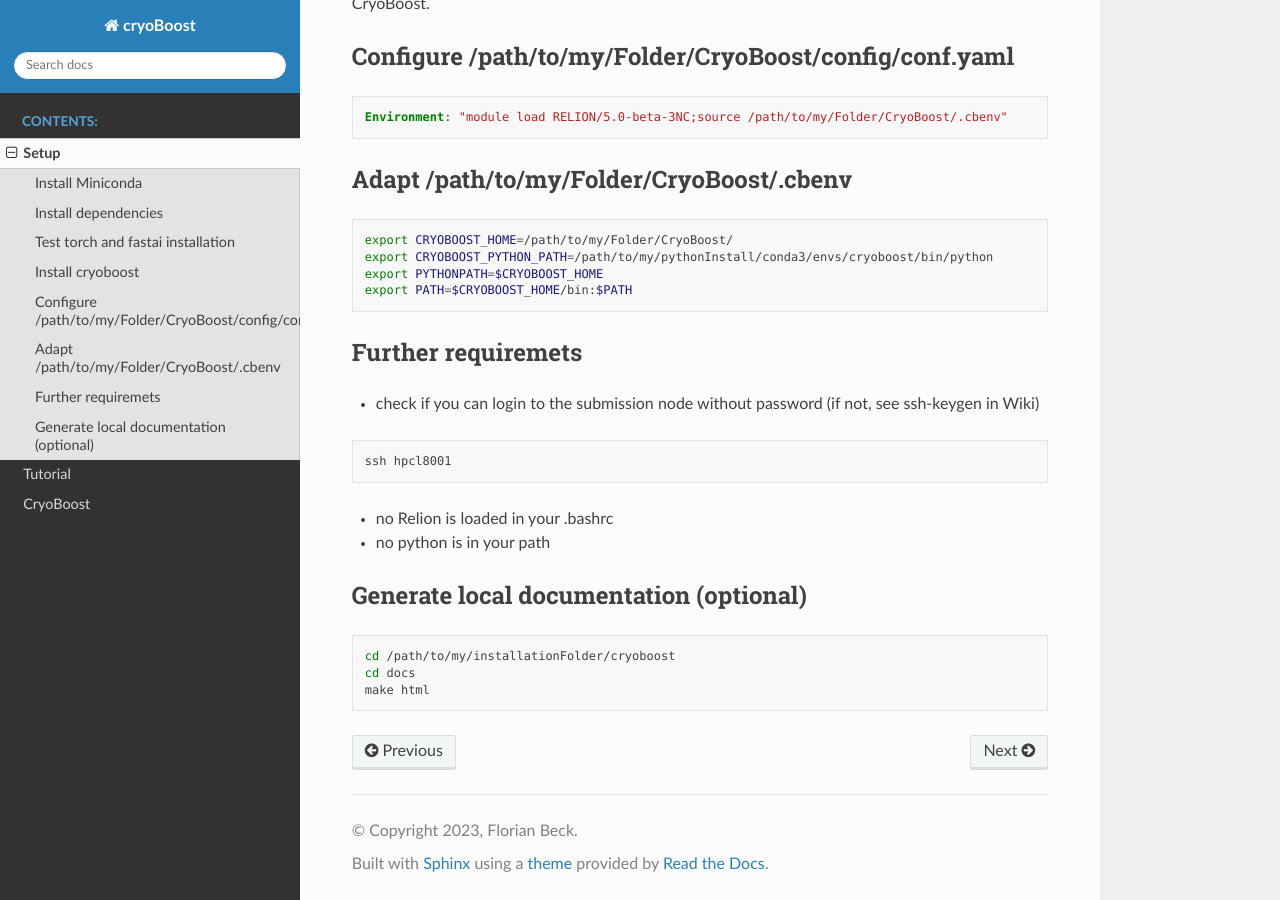
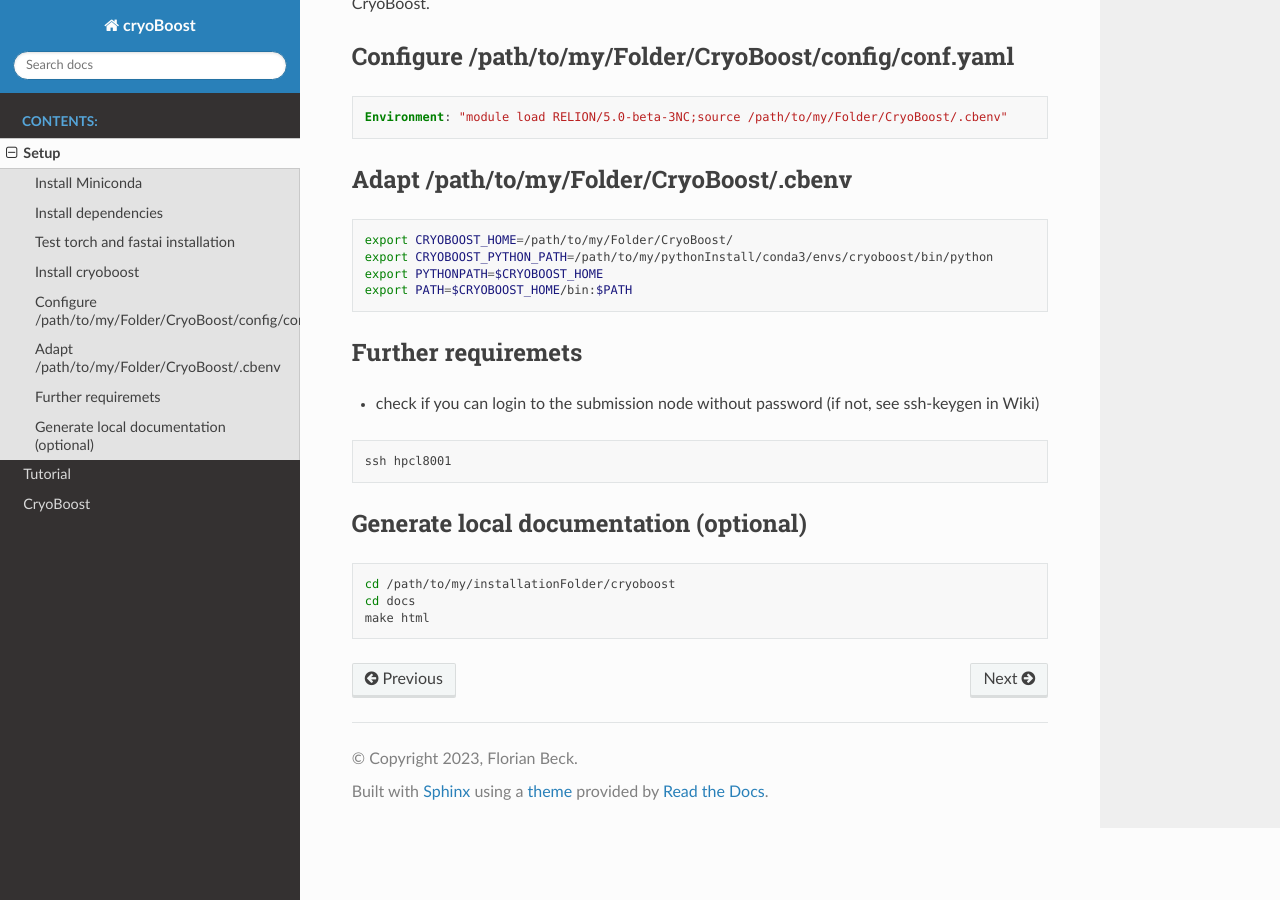
Before and after one commit to Klumpe-lab/CryoBoost, a Sphinx documentation site: the page built from docs/extdocs/setup/setup.rst, in a window 1280 px wide and 900 px high, scrolled down 1074 px. Built offline with Sphinx 7.4.7 and the Read the Docs theme 2.0.0, drawn with Linux system fonts in a browser that asks for light colours; pages that are not in the unit, such as notebooks, are missing from menus.

Commit message:
adapted setup

```diff
--- a/docs/extdocs/setup/setup.rst
+++ b/docs/extdocs/setup/setup.rst
@@ -77,9 +77,6 @@ Further requiremets
 
    ssh hpcl8001
 
-* no Relion is loaded in your .bashrc
-* no python is in your path
-
 
 
 Generate local documentation (optional)
```
